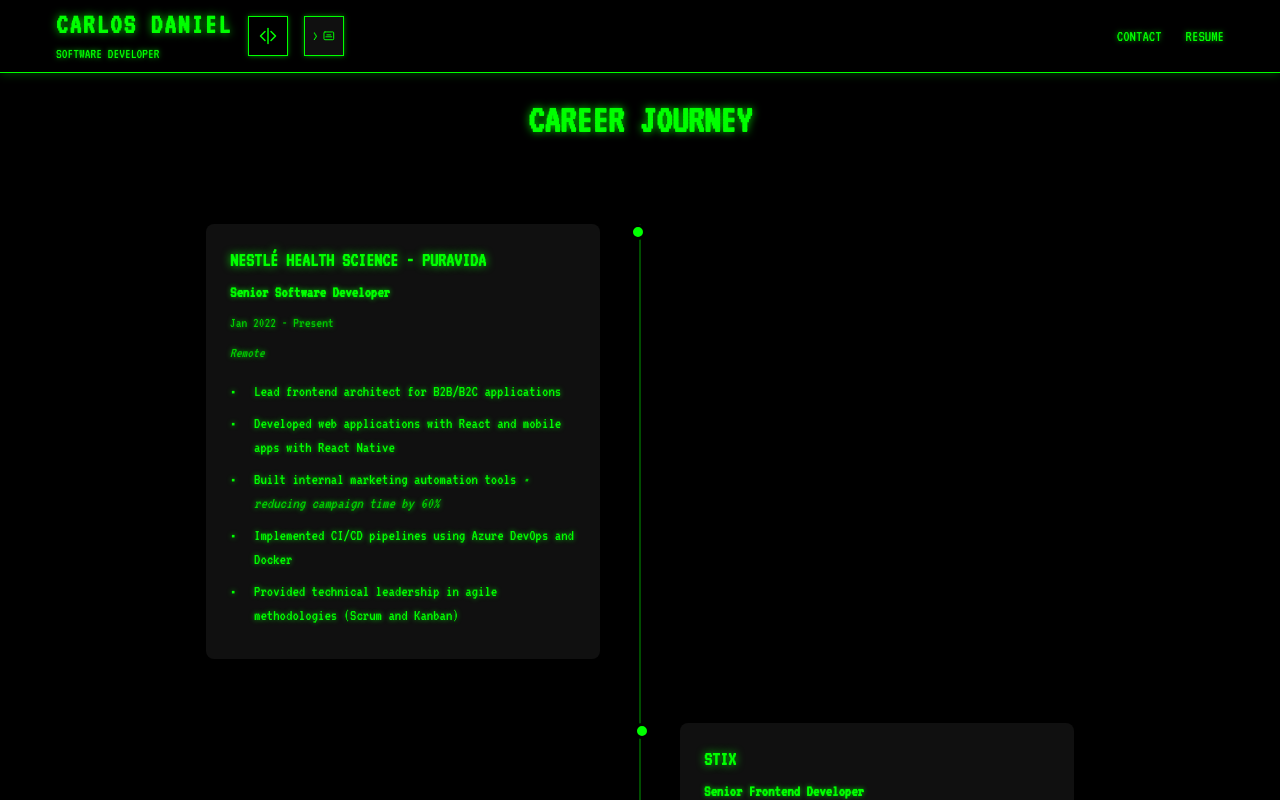
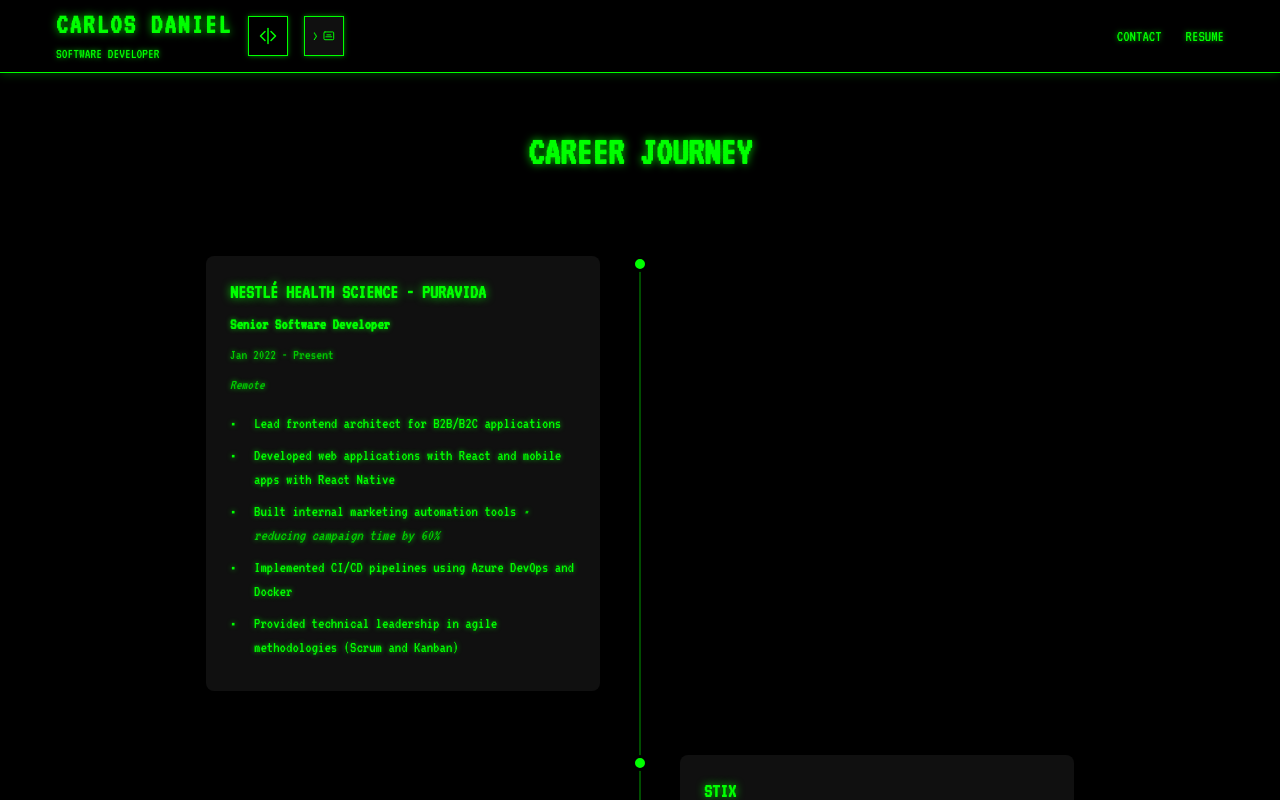
Before and after one commit to CarlosDanielDev/portfolio, a React (Vite) app: page / in a window 1280 px wide. Shown: the top 800 px of the page. Built offline with nearby package versions, Linux system fonts and the light colour scheme.

Commit message:
style: adjust margins and positioning in `Timeline.css` for improved layout consistency across screen sizes

```diff
--- a/src/presentation/components/Timeline.css
+++ b/src/presentation/components/Timeline.css
@@ -1,6 +1,6 @@
 .timeline-container {
   max-width: 900px;
-  margin: 4rem auto;
+  margin: 6rem auto;
   padding: 0 1rem;
 }
 
@@ -43,7 +43,7 @@
 
 .timeline-dot {
   position: absolute;
-  right: -6px;
+  right: -8px;
   top: 0;
   width: 16px;
   height: 16px;
@@ -55,7 +55,7 @@
 
 .timeline-item:nth-child(even) .timeline-dot {
   right: auto;
-  left: -6px;
+  left: -8px;
 }
 
 .timeline-content {
@@ -121,6 +121,10 @@
 }
 
 @media (max-width: 768px) {
+  .timeline-container {
+    margin: 4rem auto;
+  }
+
   .timeline::before {
     left: 0;
   }
@@ -136,11 +140,11 @@
   }
 
   .timeline-dot {
-    left: -6px;
+    left: -8px;
     right: auto;
   }
 
   .timeline-item:nth-child(even) .timeline-dot {
-    left: -6px;
+    left: -8px;
   }
 }
```
